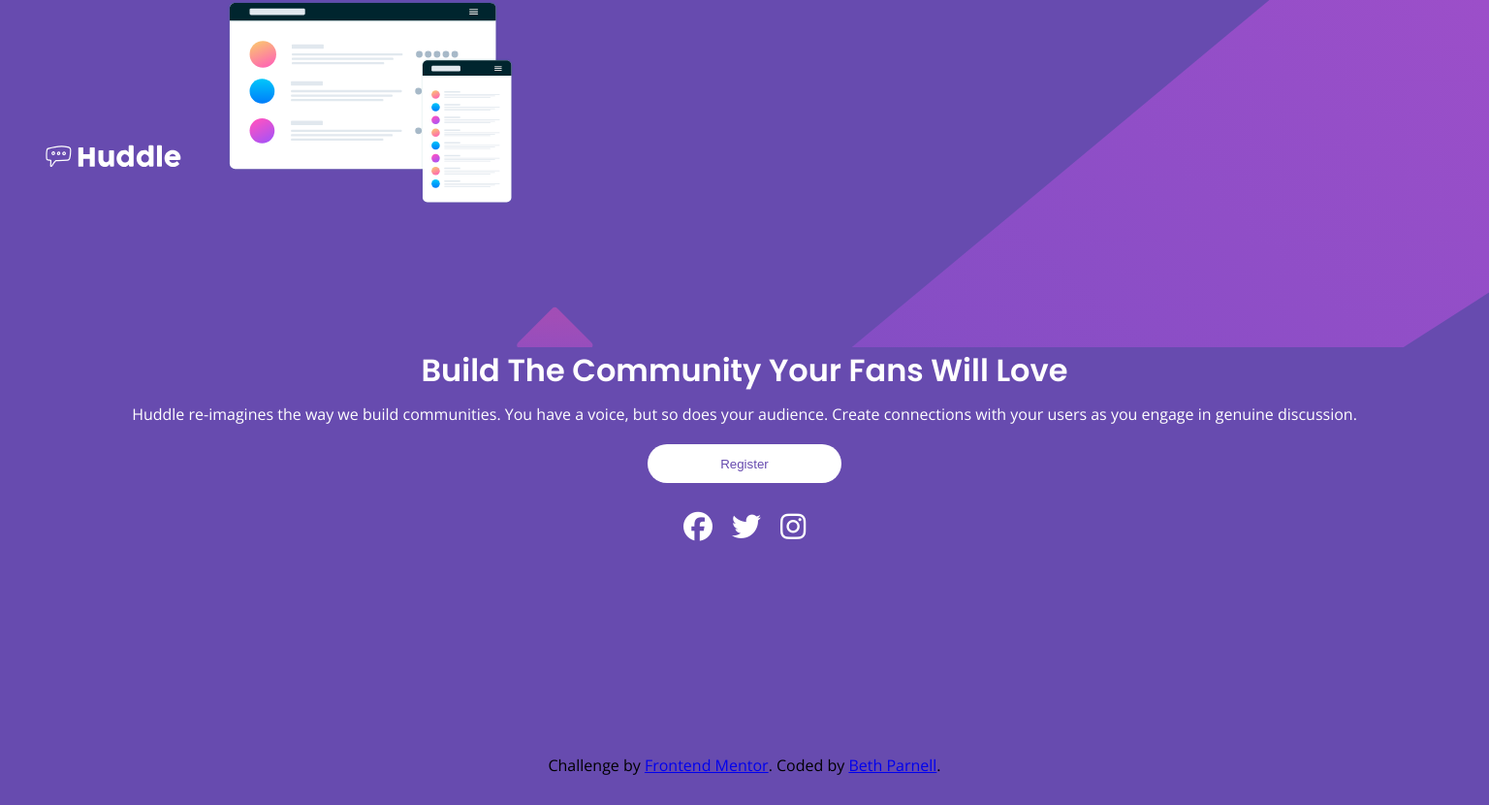
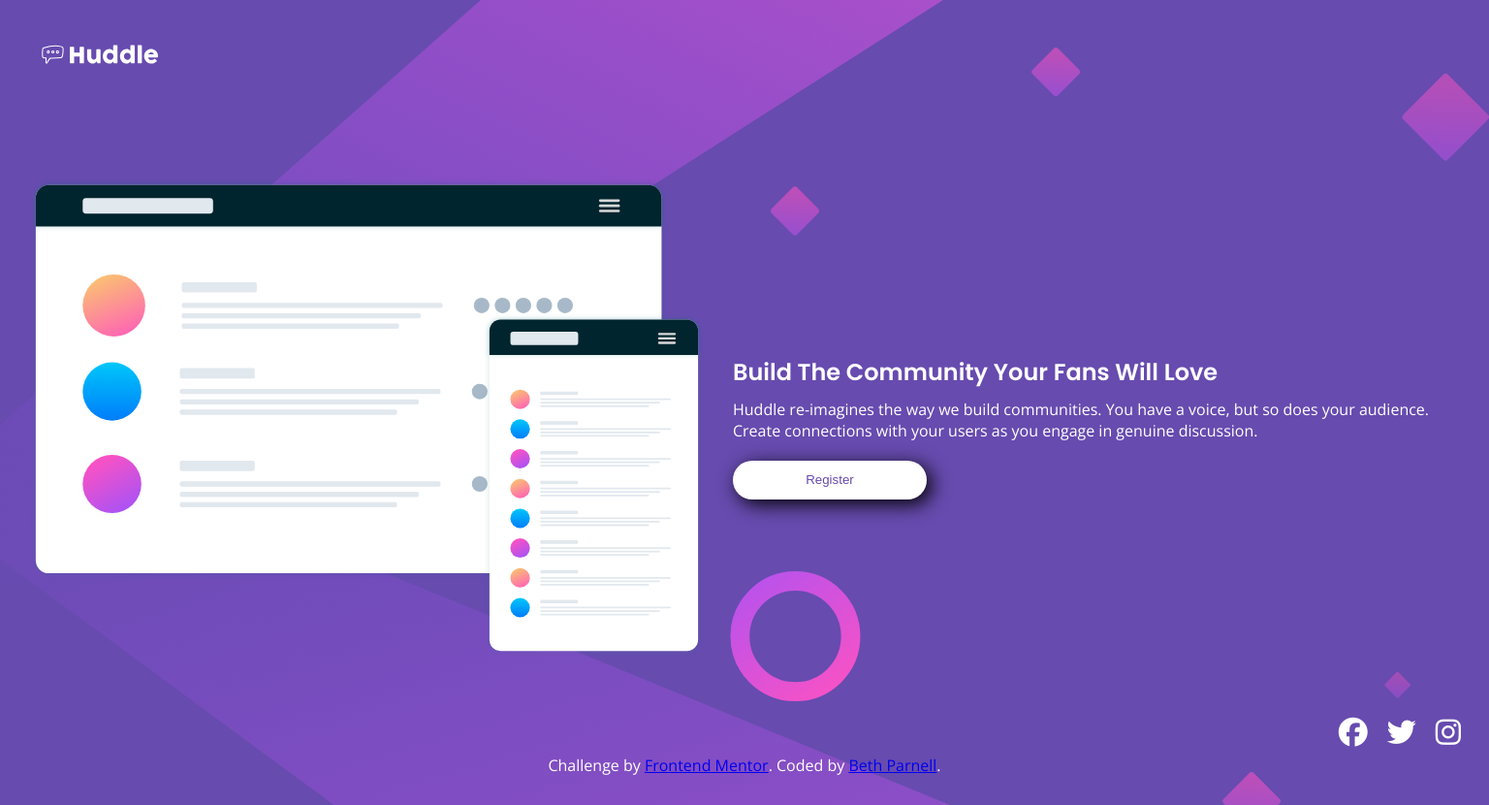
Before and after one commit to ejparnell/huddle_landing_page, a plain HTML site: page index.html in a window 1536 px wide. Shown: the whole page at 97% size. Before the commit the page ends 800 px from the top, so only its background shows below. Drawn offline with nearby package versions, Linux system fonts and the light colour scheme.

Commit message:
Final product

```diff
--- a/index.html
+++ b/index.html
@@ -13,25 +13,25 @@
 
 <body>
     <main>
-        <div class="hero-illustration-container">
-            <img class="hero-logo" src="./assets/images/logo.svg" alt="Logo" />
-            <img class="hero-illustration" src="./assets/images/illustration-mockups.svg" />
-        </div>
+        <header class="header__illustration-container">
+            <img class="header__logo" src="./assets/images/logo.svg" alt="Logo" />
+            <img class="header__illustration" src="./assets/images/illustration-mockups.svg" alt="Mockup Illustration"/>
+        </header>
 
-        <div class="hero-text-container">
+        <section class="hero__text-container">
             <h1>Build The Community Your Fans Will Love</h1>
 
             <p>Huddle re-imagines the way we build communities. You have a voice, but so does your audience.
                 Create connections with your users as you engage in genuine discussion. </p>
 
-            <button>Register</button>
-        </div>
+            <button class="btn">Register</button>
+        </section>
 
-        <div class="social-media-container">
+        <section class="section__social-media-container">
             <i class="fa-brands fa-facebook"></i>
             <i class="fa-brands fa-twitter"></i>
             <i class="fa-brands fa-instagram"></i>
-        </div>
+        </section>
 
         <footer>
             <p class="attribution">
--- a/styles.css
+++ b/styles.css
@@ -21,8 +21,8 @@
     --font-body: 'Open Sans', sans-serif;
 
     /* Font weight */
-    --font-weight-regular: 400;
-    --font-weight-semibold: 600;
+    --font-weight-400: 400;
+    --font-weight-600: 600;
 
     /* Font Color */
     --white: hsl(0, 0%, 100%);
@@ -31,49 +31,23 @@
 body {
     background-color: var(--violet);
     font-family: var(--font-body);
-    font-weight: var(--font-weight-regular);
+    font-weight: var(--font-weight-400);
+    height: 100vh;
+    color: var(--white);
 }
 
-.hero-illustration-container {
-    background-image: url('./assets/images/bg-mobile.svg');
-    height: 358px;
-    width: 100%;
-    background-size: cover;
+main {
+    height: 100%;
 }
 
-.hero-logo {
-    height: 100px;
-    width: 150px;
-    margin-left: 40px;
-}
-
-.hero-illustration {
-    width: 296px;
-    height: 209;
-    margin-left: 40px;
-}
-
-.hero-text-container {
-    display: flex;
-    justify-content: center;
-    align-items: center;
-    flex-direction: column;
-    margin: 0 40px;
-    color: var(--white);
+footer {
+    position: fixed;
+    bottom: 0;
+    width: 100%;
     text-align: center;
 }
 
-.hero-text-container h1 {
-    font-family: var(--font-heading);
-    font-weight: var(--font-weight-semibold);
-}
-
-.hero-text-container p {
-    margin-top: 10px;
-    font-weight: 200;
-}
-
-.hero-text-container button {
+.btn {
     background-color: var(--white);
     color: var(--violet);
     height: 40px;
@@ -81,25 +55,113 @@
     border-radius: 20px;
     margin-top: 20px;
     border: var(--white);
+    filter: drop-shadow(5px 5px 10px #000000);
 }
 
-.social-media-container {
+.btn:hover {
+    background-color: var(--soft-magenta);
+    color: var(--white);
+}
+
+.header__illustration-container {
+    background-image: url('./assets/images/bg-mobile.svg');
+    background-size: cover;
+    height: 50%;
+
+    display: flex;
+    flex-direction: column;
+    justify-content: center;
+    align-items: center;
+}
+
+.header__logo {
+    width: 120px;
+    height: 20px;
+    margin-top: 25px;
+
+    position: fixed;
+    top: 0;
+    left: 19px;
+}
+
+.header__illustration {
+    width: 296px;
+    height: 209px;
+}
+
+.hero__text-container {
+    display: flex;
+    flex-direction: column;
+    justify-content: center;
+    align-items: center;
+    text-align: center;
+    margin: 0 30px;
+}
+
+.hero__text-container h1 {
+    font-family: var(--font-heading);
+    font-weight: var(--font-weight-600);
+    margin-top: 20px;
+}
+
+.hero__text-container p {
+    margin-top: 10px;
+    font-weight: var(--font-weight-400);
+}
+
+.section__social-media-container {
     display: flex;
     justify-content: center;
     align-items: center;
-    margin-top: 30px;
+    margin-top: 60px;
 }
 
-.social-media-container i {
-    color: var(--white);
+.section__social-media-container i {
     font-size: 30px;
     margin: 0 10px;
 }
 
-/* stick the footer to the bottom of the screen. */
-footer {
-    position: fixed;
-    bottom: 0;
-    width: 100%;
-    text-align: center;
+.section__social-media-container i:hover {
+    color: var(--soft-magenta);
 }
+
+@media screen and (min-width: 1440px) {
+    body {
+        background-image: url('./assets/images/bg-desktop.svg');
+        background-size: cover;
+    }
+
+    main {
+        display: flex;
+        justify-content: center;
+        align-items: center;
+        margin: 30px;
+    }
+
+    .header__illustration-container {
+        background-image: none;
+    }
+
+    .header__logo {
+        width: 165px;
+        height: 32px;
+        margin-top: 40px;
+    }
+
+    .header__illustration {
+        width: 696px;
+        height: 493px;
+    }
+
+    .hero__text-container {
+        display: block;
+        text-align: left;
+    }
+
+    .section__social-media-container {
+        position: fixed;
+        bottom: 0;
+        right: 19px;
+        margin-bottom: 30px;
+    }
+}
```
